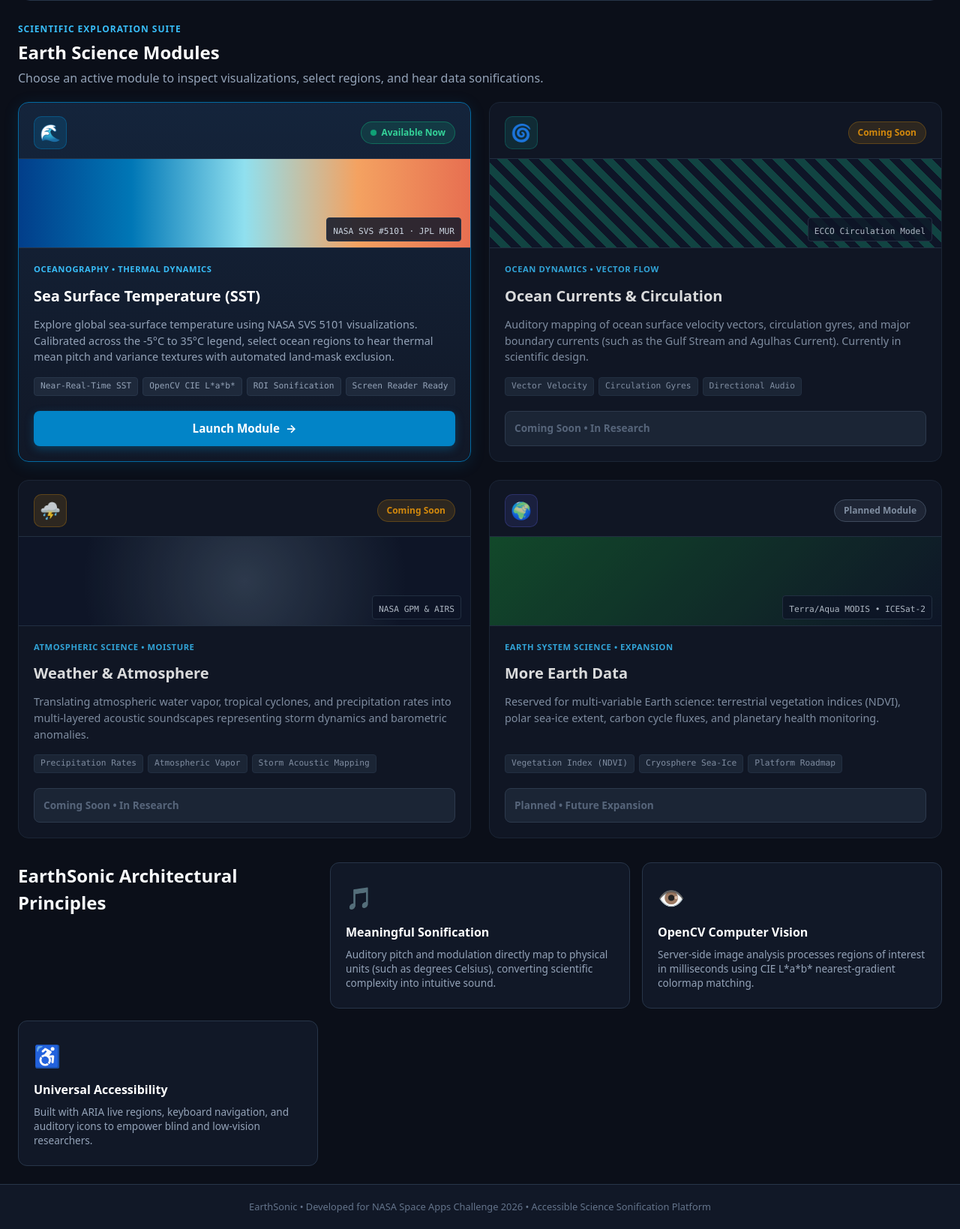
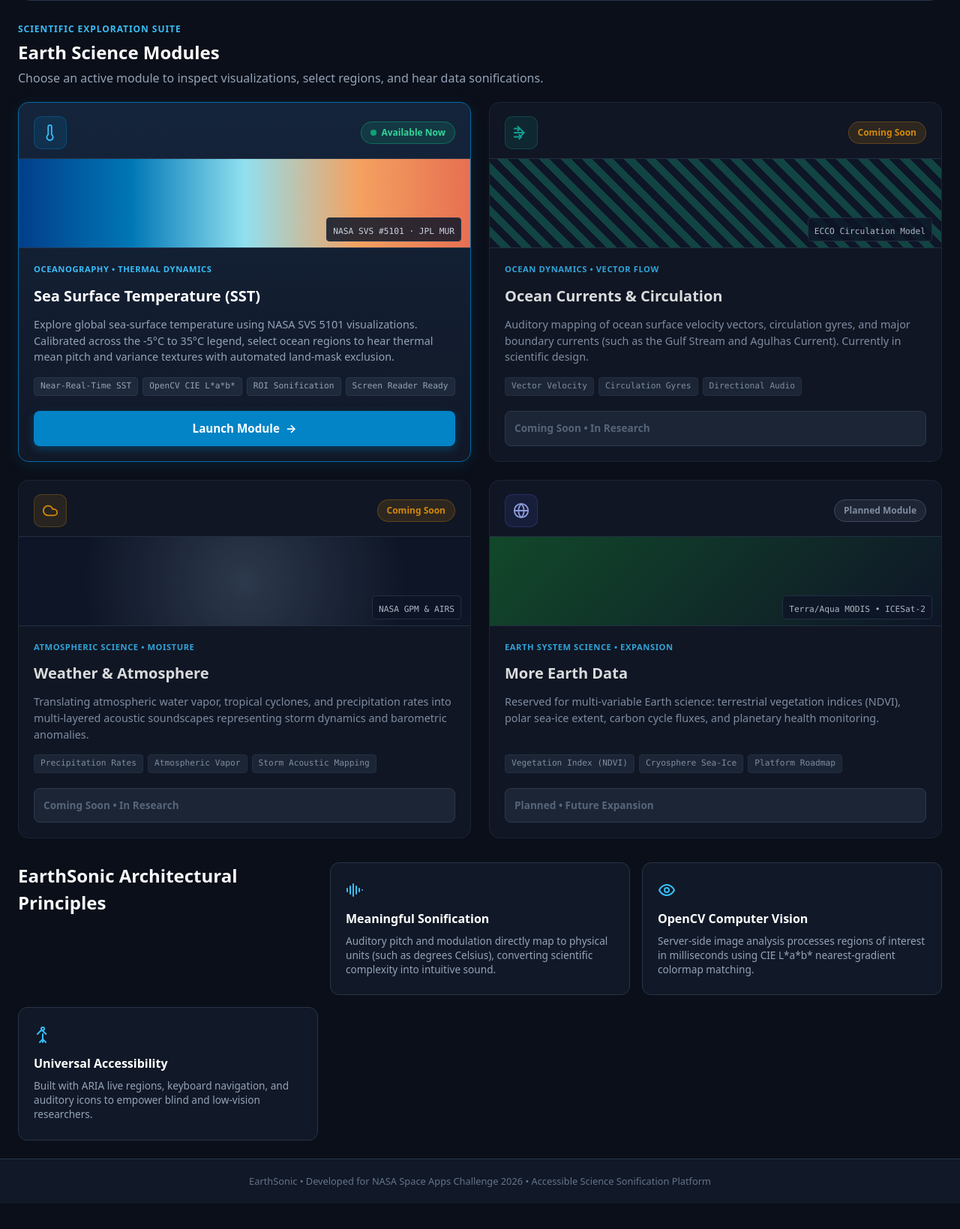
Before and after one commit to Sthe29/EarthSonic, a Flask app: page / in a window 1280 px wide. Shown: the part 393-2032 px from the top of the page at 75% size. After the commit the page ends 1998 px from the top, so only its background shows below. Run offline with Flask 3, Linux system fonts and the light colour scheme; parts of the project's set-up code (start-up, migrations or seed data) failed here and were passed over.

Commit message:
style: replace emojis on landing page and module cards with minimalist monochrome vector icons

```diff
--- a/static/style.css
+++ b/static/style.css
@@ -1023,27 +1023,37 @@ body {
     display: flex;
     align-items: center;
     justify-content: center;
-    font-size: 1.4rem;
+}
+
+.module-icon-wrap svg {
+    width: 22px;
+    height: 22px;
+    stroke: currentColor;
+    display: block;
 }
 
 .sst-icon {
-    background: rgba(2, 132, 199, 0.2);
-    border: 1px solid rgba(2, 132, 199, 0.4);
+    background: rgba(2, 132, 199, 0.15);
+    border: 1px solid rgba(2, 132, 199, 0.35);
+    color: var(--brand-cyan);
 }
 
 .currents-icon {
-    background: rgba(20, 184, 166, 0.15);
-    border: 1px solid rgba(20, 184, 166, 0.3);
+    background: rgba(20, 184, 166, 0.12);
+    border: 1px solid rgba(20, 184, 166, 0.28);
+    color: var(--accent-teal);
 }
 
 .atmosphere-icon {
-    background: rgba(245, 158, 11, 0.15);
-    border: 1px solid rgba(245, 158, 11, 0.3);
+    background: rgba(245, 158, 11, 0.12);
+    border: 1px solid rgba(245, 158, 11, 0.28);
+    color: var(--accent-amber);
 }
 
 .earth-icon {
-    background: rgba(99, 102, 241, 0.15);
-    border: 1px solid rgba(99, 102, 241, 0.3);
+    background: rgba(99, 102, 241, 0.12);
+    border: 1px solid rgba(99, 102, 241, 0.28);
+    color: #a5b4fc;
 }
 
 .module-status-badge {
@@ -1237,8 +1247,17 @@ body {
 }
 
 .pillar-icon {
-    font-size: 1.8rem;
-    margin-bottom: 4px;
+    display: flex;
+    align-items: center;
+    color: var(--brand-cyan);
+    margin-bottom: 6px;
+}
+
+.pillar-icon svg {
+    width: 24px;
+    height: 24px;
+    stroke: currentColor;
+    display: block;
 }
 
 .pillar-card h3 {
--- a/templates/landing.html
+++ b/templates/landing.html
@@ -52,7 +52,9 @@
                 <article class="module-card available" aria-labelledby="mod-1-title">
                     <div class="module-card-header">
                         <div class="module-icon-wrap sst-icon" aria-hidden="true">
-                            <span>🌊</span>
+                            <svg width="22" height="22" viewBox="0 0 24 24" fill="none" stroke="currentColor" stroke-width="2" stroke-linecap="round" stroke-linejoin="round">
+                                <path d="M14 14.76V3.5a2.5 2.5 0 0 0-5 0v11.26a4.5 4.5 0 1 0 5 0z"/>
+                            </svg>
                         </div>
                         <span class="module-status-badge available-badge">
                             <span class="status-dot pulse" aria-hidden="true"></span> Available Now
@@ -91,7 +93,14 @@
                 <article class="module-card coming-soon" aria-labelledby="mod-2-title">
                     <div class="module-card-header">
                         <div class="module-icon-wrap currents-icon" aria-hidden="true">
-                            <span>🌀</span>
+                            <svg width="22" height="22" viewBox="0 0 24 24" fill="none" stroke="currentColor" stroke-width="2" stroke-linecap="round" stroke-linejoin="round">
+                                <path d="M2 12h14"/>
+                                <path d="m11 7 5 5-5 5"/>
+                                <path d="M2 6h8"/>
+                                <path d="m7 3 3 3-3 3"/>
+                                <path d="M2 18h10"/>
+                                <path d="m9 15 3 3-3 3"/>
+                            </svg>
                         </div>
                         <span class="module-status-badge coming-soon-badge">
                             Coming Soon
@@ -129,7 +138,9 @@
                 <article class="module-card coming-soon" aria-labelledby="mod-3-title">
                     <div class="module-card-header">
                         <div class="module-icon-wrap atmosphere-icon" aria-hidden="true">
-                            <span>⛈️</span>
+                            <svg width="22" height="22" viewBox="0 0 24 24" fill="none" stroke="currentColor" stroke-width="2" stroke-linecap="round" stroke-linejoin="round">
+                                <path d="M17.5 19H9a7 7 0 1 1 6.71-9h1.79a4.5 4.5 0 1 1 0 9Z"/>
+                            </svg>
                         </div>
                         <span class="module-status-badge coming-soon-badge">
                             Coming Soon
@@ -167,7 +178,11 @@
                 <article class="module-card planned" aria-labelledby="mod-4-title">
                     <div class="module-card-header">
                         <div class="module-icon-wrap earth-icon" aria-hidden="true">
-                            <span>🌍</span>
+                            <svg width="22" height="22" viewBox="0 0 24 24" fill="none" stroke="currentColor" stroke-width="2" stroke-linecap="round" stroke-linejoin="round">
+                                <circle cx="12" cy="12" r="10"/>
+                                <path d="M12 2a14.5 14.5 0 0 0 0 20 14.5 14.5 0 0 0 0-20"/>
+                                <path d="M2 12h20"/>
+                            </svg>
                         </div>
                         <span class="module-status-badge planned-badge">
                             Planned Module
@@ -207,17 +222,29 @@
         <section class="platform-pillars" aria-labelledby="pillars-heading">
             <h2 id="pillars-heading" class="sr-only">EarthSonic Architectural Principles</h2>
             <div class="pillar-card">
-                <div class="pillar-icon" aria-hidden="true">🎵</div>
+                <div class="pillar-icon" aria-hidden="true">
+                    <svg width="24" height="24" viewBox="0 0 24 24" fill="none" stroke="currentColor" stroke-width="2" stroke-linecap="round" stroke-linejoin="round">
+                        <path d="M2 10v4"/><path d="M6 7v10"/><path d="M10 4v16"/><path d="M14 7v10"/><path d="M18 10v4"/><path d="M22 12v0"/>
+                    </svg>
+                </div>
                 <h3>Meaningful Sonification</h3>
                 <p>Auditory pitch and modulation directly map to physical units (such as degrees Celsius), converting scientific complexity into intuitive sound.</p>
             </div>
             <div class="pillar-card">
-                <div class="pillar-icon" aria-hidden="true">👁️</div>
+                <div class="pillar-icon" aria-hidden="true">
+                    <svg width="24" height="24" viewBox="0 0 24 24" fill="none" stroke="currentColor" stroke-width="2" stroke-linecap="round" stroke-linejoin="round">
+                        <path d="M2 12s3-7 10-7 10 7 10 7-3 7-10 7-10-7-10-7Z"/><circle cx="12" cy="12" r="3"/>
+                    </svg>
+                </div>
                 <h3>OpenCV Computer Vision</h3>
                 <p>Server-side image analysis processes regions of interest in milliseconds using CIE L*a*b* nearest-gradient colormap matching.</p>
             </div>
             <div class="pillar-card">
-                <div class="pillar-icon" aria-hidden="true">♿</div>
+                <div class="pillar-icon" aria-hidden="true">
+                    <svg width="24" height="24" viewBox="0 0 24 24" fill="none" stroke="currentColor" stroke-width="2" stroke-linecap="round" stroke-linejoin="round">
+                        <circle cx="12" cy="4" r="2"/><path d="m4.93 10.93 4.24-4.24a2 2 0 0 1 2.83 0l4.24 4.24"/><path d="M12 11v11"/><path d="M8 22l4-4 4 4"/>
+                    </svg>
+                </div>
                 <h3>Universal Accessibility</h3>
                 <p>Built with ARIA live regions, keyboard navigation, and auditory icons to empower blind and low-vision researchers.</p>
             </div>
```
